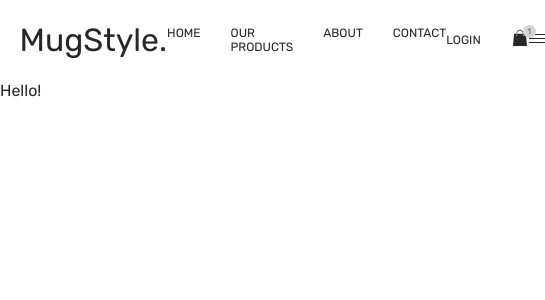
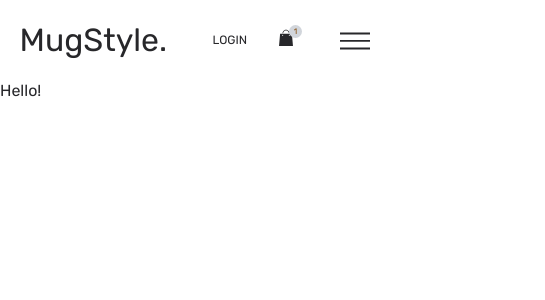
Before and after one commit to Morganefrlr/eshop-mugstyle2024, a Next.js app: page / in a window 390 px wide. Shown: the top 300 px of the page, 545 px wide, since content can reach past the window. Built offline with nearby package versions, Linux system fonts and the light colour scheme.

Commit message:
T02: menu navbar responsive

```diff
--- a/src/app/globals.scss
+++ b/src/app/globals.scss
@@ -2,6 +2,7 @@
 $main : #27272A;
 $second : #854D0E;
 $third : #D1D5DB;
+$light: #F4F4F5;
 
 
 
--- a/src/app/navbar/Navbar.tsx
+++ b/src/app/navbar/Navbar.tsx
@@ -17,7 +17,7 @@ const Navbar = () => {
         <div className="mainNavbar">
             <h1>MugStyle.</h1>
 
-           <NavbarLinks/>
+           <NavbarLinks className={'middleContainerNavbar'}/>
 
             <div className="rightContainerNavbar">
                 <Link href="/">login</Link>
@@ -28,8 +28,13 @@ const Navbar = () => {
                 </div>
             </div>
 
-            <div>
-                {!open ? ( <VscMenu onClick={() => setOpen(true)}/>):( <VscChromeClose onClick={() => setOpen(false)}/>)}
+            <div className="containerNavbarResponsive">
+                {!open ? ( <VscMenu className="icon" onClick={() => setOpen(true)}/>):( <VscChromeClose className='icon active'  onClick={() => setOpen(false)}/>)}
+                {open &&
+                    <NavbarLinks className={'containerNavbarResponsive_links'}/>
+                }
+
+
             </div>
 
         </div>
--- a/src/app/navbar/NavbarLinks.tsx
+++ b/src/app/navbar/NavbarLinks.tsx
@@ -2,9 +2,16 @@ import React from 'react';
 import { navbarLinksConfig } from './navbarLinksConfig';
 import Link from 'next/link';
 
-const NavbarLinks = () => {
+
+
+type Props = {
+    className: string
+}
+
+
+const NavbarLinks = ({className}:Props) => {
     return (
-        <div className="middleContainerNavbar">
+        <div className={className}>
         {navbarLinksConfig.map(item =>
          <Link href={item.href} key={item.label}>{item.label}</Link>
         )}
--- a/src/app/navbar/_navbar.scss
+++ b/src/app/navbar/_navbar.scss
@@ -18,7 +18,7 @@
 
     a{
         text-decoration: none;
-        color: $main;
+        color: inherit;
         cursor: pointer;
         text-transform: uppercase;
         font-size: 12px;
@@ -76,3 +76,49 @@
     }
 
 }
+
+.containerNavbarResponsive{
+    display: none;
+}
+
+
+@media (max-width: 768px){
+    .middleContainerNavbar{
+        display: none;
+    }
+
+    .containerNavbarResponsive{
+        display: flex;
+        flex-direction: column;
+        position: relative;
+        a{
+            font-size: 20px;
+
+        }
+        .icon{
+            font-size: 30px;
+            cursor: pointer;
+        }
+        .active{
+            background-color: $main;
+            padding: 2px;
+            color: $light;
+        }
+        &_links{
+            display: flex;
+            flex-direction: column;
+            gap: 8vh;
+            align-items: center;
+            justify-content: center;
+            position: absolute;
+            top: 30px;
+            right: 0;
+            width: 50vw;
+            height: 60vh;
+            padding: 20px;
+            background-color: $main;
+            color: $light;
+
+        }
+    }
+}
```
